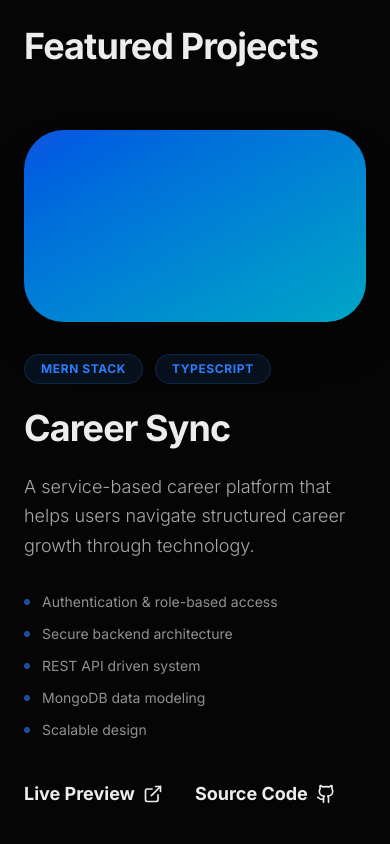
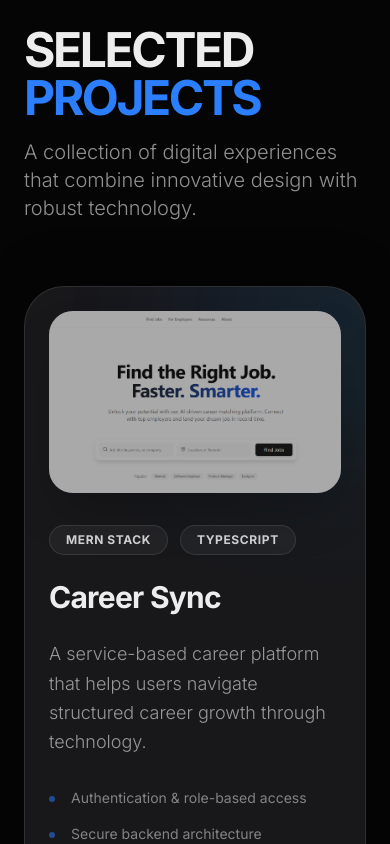
Before and after one commit to arshaqtk/portfolio_next, a Next.js app: page / in a window 390 px wide. Shown: the part 4060-4904 px from the top of the page. Built offline with nearby package versions, Linux system fonts and the light colour scheme.

Commit message:
feat: implement Projects component displaying project details, images, and scroll animations.

```diff
--- a/src/components/Projects.tsx
+++ b/src/components/Projects.tsx
@@ -3,7 +3,8 @@
 import { useGSAP } from "@gsap/react";
 import gsap from "gsap";
 import { useRef } from "react";
-import { Github, ExternalLink } from "lucide-react";
+import { Github, ExternalLink, ArrowUpRight } from "lucide-react";
+import Image from "next/image";
 
 const projects = [
     {
@@ -19,6 +20,7 @@ const projects = [
         ],
         links: { live: "https://career-sync-ten.vercel.app", github: "https://github.com/arshaqtk/Career-sync-backend" },
         gradient: "from-blue-600 to-cyan-500",
+        image: "/images/project/careerSync.png"
     },
     {
         title: "Bitezzo",
@@ -33,19 +35,20 @@ const projects = [
         ],
         links: { live: "https://bitezzo-three.vercel.app", github: "https://github.com/arshaqtk/Bitezzo_Backend" },
         gradient: "from-orange-600 to-red-500",
-    },
+        image: "/images/project/bitezzo.png"
+    }
 ];
 
 export function Projects() {
     const container = useRef<HTMLDivElement>(null);
 
     useGSAP(() => {
-        gsap.from(".project-card", {
+        gsap.from(".project-card-inner", {
             scrollTrigger: {
                 trigger: container.current,
                 start: "top 70%",
             },
-            y: 100,
+            y: 50,
             opacity: 0,
             duration: 1,
             stagger: 0.2,
@@ -54,24 +57,50 @@ export function Projects() {
     }, { scope: container });
 
     return (
-        <section ref={container} id="projects">
-            <h2 className="text-4xl md:text-5xl font-bold mb-16 tracking-tight">
-                Featured Projects
+        <section ref={container} id="projects" className="py-20 md:py-32">
+            <div className="flex flex-col md:flex-row justify-between items-end mb-16 md:mb-24 gap-6">
+                <div>
+                    <h2 className="text-5xl md:text-7xl font-bold tracking-tighter mb-4">
+                        SELECTED <br /><span className="text-blue-500">PROJECTS</span>
                     </h2>
-            <div className="grid gap-20 md:gap-32">
+                    <p className="text-xl opacity-60 max-w-md font-light">
+                        A collection of digital experiences that combine innovative design with robust technology.
+                    </p>
+                </div>
+                <div className="hidden md:block pb-2">
+                    <div className="w-24 h-[1px] bg-foreground/20 mb-4" />
+                    <span className="text-sm font-bold tracking-widest uppercase opacity-40">Scroll to explore</span>
+                </div>
+            </div>
+
+            <div className="flex flex-col gap-10 md:gap-16">
                 {projects.map((project, index) => (
                     <div
                         key={project.title}
-                        className={`project-card group grid lg:grid-cols-12 gap-8 lg:gap-16 items-center`}
+                        className="project-card sticky group"
+                        style={{
+                            top: `${80 + index * 32}px`,
+                            zIndex: index + 1
+                        }}
                     >
-                        <div className={`lg:col-span-7 aspect-video rounded-[40px] bg-gradient-to-br ${project.gradient} overflow-hidden relative shadow-2xl group-hover:scale-[1.02] transition-transform duration-700 ${index % 2 === 1 ? "lg:order-last" : ""}`}>
-                            <div className="absolute inset-0 bg-black/10 group-hover:bg-black/0 transition-colors duration-500" />
+                        <div className="project-card-inner bg-zinc-900 border border-white/10 p-6 md:p-12 xl:p-16 rounded-[40px] md:rounded-[60px] grid lg:grid-cols-12 gap-8 lg:gap-16 items-center shadow-[0_-20px_50px_-20px_rgba(0,0,0,0.5)] overflow-hidden relative group-hover:border-blue-500/20 transition-colors duration-500">
+                            {/* Gradient Background Decoration */}
+                            <div className={`absolute -top-24 -right-24 w-64 h-64 bg-gradient-to-br ${project.gradient} opacity-10 blur-[80px] group-hover:opacity-20 transition-opacity duration-700`} />
+
+                            <div className={`lg:col-span-7 aspect-[16/10] md:aspect-video rounded-3xl md:rounded-[40px] bg-zinc-800 overflow-hidden relative shadow-2xl group-hover:scale-[1.01] transition-transform duration-700 ${index % 2 === 1 ? "lg:order-last" : ""}`}>
+                                <Image
+                                    src={project.image}
+                                    alt={project.title}
+                                    fill
+                                    className="object-cover opacity-80 group-hover:opacity-100 transition-opacity duration-500"
+                                />
+                                <div className="absolute inset-0 bg-black/20 group-hover:bg-black/0 transition-colors duration-500" />
                                 <div className="absolute inset-0 flex items-center justify-center opacity-0 group-hover:opacity-100 transition-opacity duration-500">
                                     <div className="flex gap-4 scale-90 group-hover:scale-100 transition-transform duration-500">
-                                    <a href={project.links.live} className="p-5 bg-white/20 backdrop-blur-xl rounded-full hover:bg-white/30 transition-colors">
+                                        <a href={project.links.live} className="p-5 bg-white/20 backdrop-blur-xl rounded-full hover:bg-white/30 transition-colors border border-white/20 shadow-xl">
                                             <ExternalLink size={28} className="text-white" />
                                         </a>
-                                    <a href={project.links.github} className="p-5 bg-white/20 backdrop-blur-xl rounded-full hover:bg-white/30 transition-colors">
+                                        <a href={project.links.github} className="p-5 bg-white/20 backdrop-blur-xl rounded-full hover:bg-white/30 transition-colors border border-white/20 shadow-xl">
                                             <Github size={28} className="text-white" />
                                         </a>
                                     </div>
@@ -83,46 +112,53 @@ export function Projects() {
                                     {project.tech.map((t) => (
                                         <span
                                             key={t}
-                                        className="px-4 py-1.5 rounded-full bg-blue-500/10 text-blue-500 text-xs font-bold uppercase tracking-wider border border-blue-500/20"
+                                            className="px-4 py-1.5 rounded-full bg-white/5 text-white/80 text-xs font-bold uppercase tracking-wider border border-white/10"
                                         >
                                             {t}
                                         </span>
                                     ))}
                                 </div>
-                            <h3 className="text-4xl font-bold mb-6 tracking-tight">{project.title}</h3>
-                            <p className="text-lg opacity-70 mb-8 leading-relaxed font-light">
+                                <h3 className="text-3xl md:text-5xl font-bold mb-6 tracking-tight flex items-center gap-3">
+                                    {project.title}
+                                    <ArrowUpRight className="opacity-0 group-hover:opacity-100 -translate-y-2 translate-x-2 group-hover:translate-y-0 group-hover:translate-x-0 transition-all duration-500 text-blue-500" size={32} />
+                                </h3>
+                                <p className="text-lg md:text-xl opacity-60 mb-8 leading-relaxed font-light">
                                     {project.description}
                                 </p>
 
-                            <ul className="grid grid-cols-1 gap-3 mb-10">
+                                <ul className="grid grid-cols-1 gap-4 mb-10">
                                     {project.highlights.map((highlight) => (
-                                    <li key={highlight} className="flex items-center gap-3 text-sm opacity-60">
-                                        <div className="w-1.5 h-1.5 rounded-full bg-blue-500" />
+                                        <li key={highlight} className="flex items-start gap-4 text-sm md:text-base opacity-50">
+                                            <div className="mt-2 w-1.5 h-1.5 rounded-full bg-blue-500 shrink-0" />
                                             {highlight}
                                         </li>
                                     ))}
                                 </ul>
 
-                            <div className="flex gap-8">
+                                <div className="flex items-center gap-8 border-t border-white/5 pt-8">
                                     <a
                                         href={project.links.live}
                                         className="flex items-center gap-2 font-bold text-lg hover:text-blue-500 transition-all group/link"
                                     >
-                                    Live Preview
+                                        Live App
                                         <ExternalLink size={20} className="group-hover/link:translate-x-1 group-hover/link:-translate-y-1 transition-transform" />
                                     </a>
                                     <a
                                         href={project.links.github}
                                         className="flex items-center gap-2 font-bold text-lg hover:text-blue-500 transition-all group/link"
                                     >
-                                    Source Code
+                                        Repo
                                         <Github size={20} className="group-hover/link:scale-110 transition-transform" />
                                     </a>
                                 </div>
                             </div>
                         </div>
+                    </div>
                 ))}
             </div>
+
+            {/* Bottom Spacing to ensure the last card can be scrolled past */}
+            <div className="h-[20vh]" />
         </section>
     );
 }
```
Also changed, not shown: public/images/project/bitezzo.png (added), public/images/project/careerSync.png (added). Lines whose indentation alone changed are shown as unchanged.
